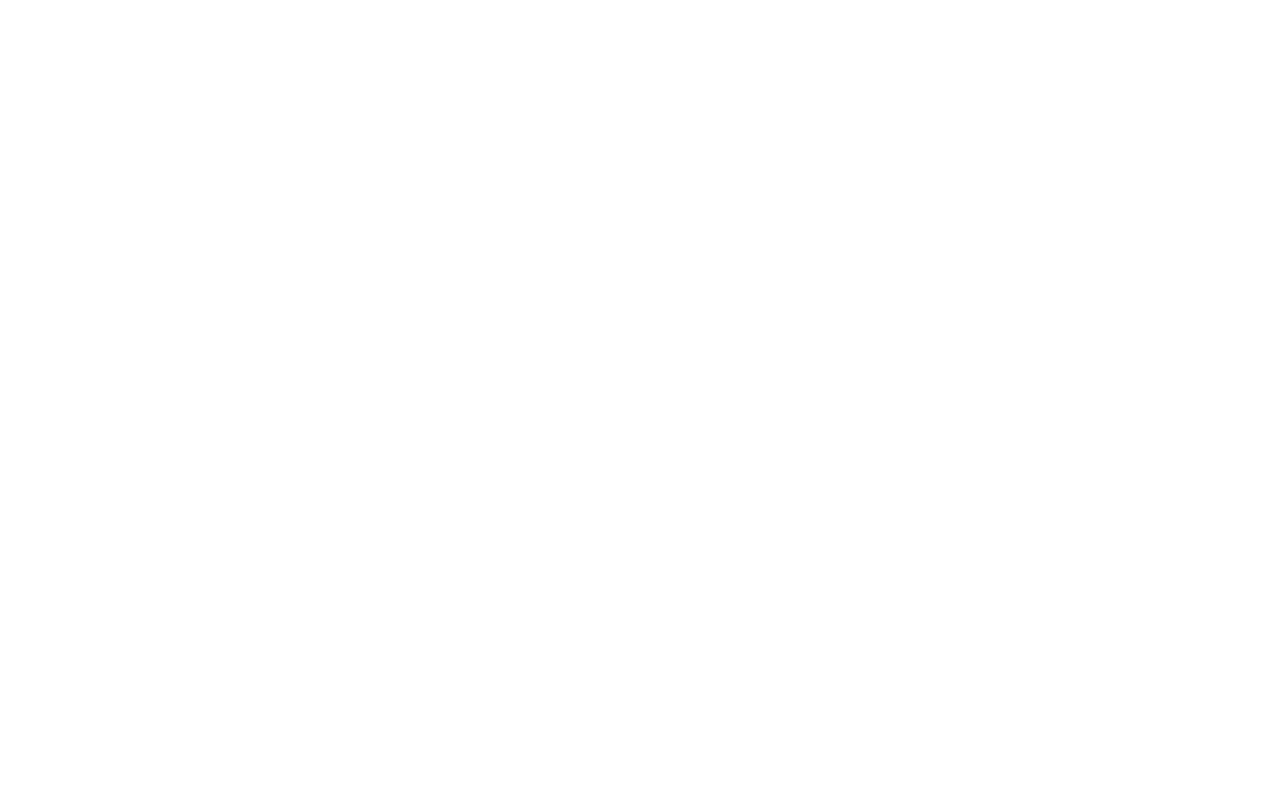
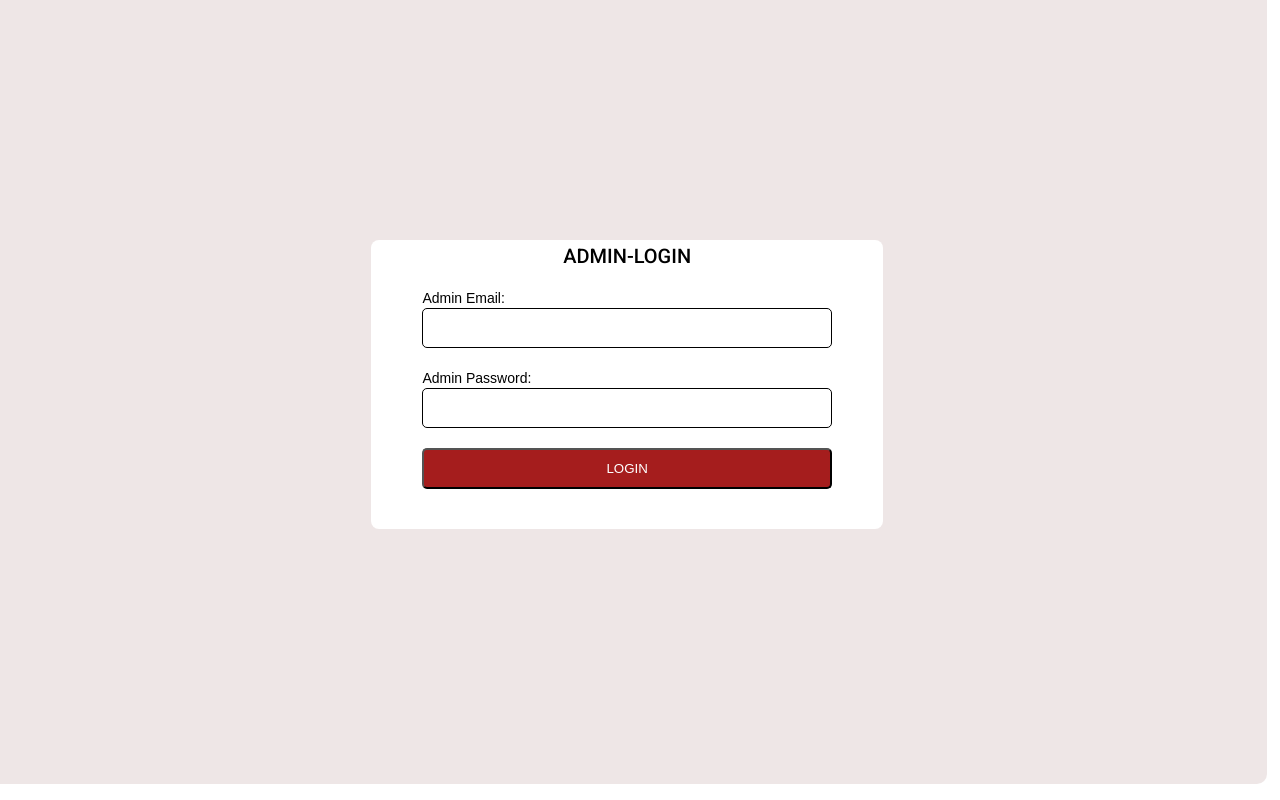
Before and after one commit to yogesh080/Bookstore, an Angular app: page /adminlogin in a window 1280 px wide. Before the commit this address led to /. Built offline with nearby package versions, Linux system fonts and the light colour scheme.

Commit message:
admin login done

```diff
--- a/src/app/app-routing.module.ts
+++ b/src/app/app-routing.module.ts
@@ -1,5 +1,6 @@
 import { NgModule } from '@angular/core';
 import { RouterModule, Routes } from '@angular/router';
+import { AdminLoginComponent } from './components/Admin/admin-login/admin-login.component';
 import { ForgetPasswordComponent } from './components/forget-password/forget-password.component';
 import { LoginComponent } from './components/login/login.component';
 import { RegistrationComponent } from './components/registration/registration.component';
@@ -9,7 +10,8 @@
   {path: 'registration', component:RegistrationComponent},
   {path:'login', component:LoginComponent},
   {path:'forgetpassword', component:ForgetPasswordComponent},
-  {path:'User/ResetPassword/:token', component:ResetPasswordComponent}
+  {path:'User/ResetPassword/:token', component:ResetPasswordComponent},
+  {path:'adminlogin', component:AdminLoginComponent}
 ];
 
 @NgModule({
--- a/src/app/app.module.ts
+++ b/src/app/app.module.ts
@@ -18,6 +18,7 @@
 import { BrowserAnimationsModule } from '@angular/platform-browser/animations';
 import { ForgetPasswordComponent } from './components/forget-password/forget-password.component';
 import { ResetPasswordComponent } from './components/reset-password/reset-password.component';
+import { AdminLoginComponent } from './components/Admin/admin-login/admin-login.component';
 
 @NgModule({
   declarations: [
@@ -25,7 +26,8 @@
     RegistrationComponent,
     LoginComponent,
     ForgetPasswordComponent,
-    ResetPasswordComponent
+    ResetPasswordComponent,
+    AdminLoginComponent
   ],
   imports: [
     BrowserModule,
--- /dev/null
+++ b/src/app/components/Admin/admin-login/admin-login.component.html
@@ -0,0 +1,25 @@
+<div class="main-component" fxLayoutAlign="center center">
+
+    <div class="form-container" fxLayout="row">
+        <div class="login-container">
+
+            <h2 fxLayoutAlign="space-around center" > ADMIN-LOGIN </h2>
+
+            <form action="" fxLayout="column" fxLayoutAlign="space-between" [formGroup]="AdminloginForm">
+
+                <label for="email">Admin Email:</label>
+                <input type="email" required formControlName="adminEmail" ><br>
+
+                <label for="password">Admin Password:</label>
+                <input type="password" formControlName="adminPassword" ><br>
+
+                <div class="example-button-row">
+                    <button class="login-primary" (click)="onSubmit()" >LOGIN</button>
+                </div>
+
+            </form><br><br>
+        </div>
+    </div>
+
+
+</div>
--- /dev/null
+++ b/src/app/components/Admin/admin-login/admin-login.component.scss
@@ -0,0 +1,57 @@
+.main-component {
+    // border: green 1px solid;
+
+    display: flex;
+    position: absolute;
+    top: 48%;
+    left: 49%;
+    transform: translate(-50%, -50%);
+    // border: 1px solid #e0d3d35d;
+    border-radius: 10px;
+    width: 100%;
+    background-color:#e0d3d38f;;
+
+    height: 100%;
+    // background: #fff;
+    font-family: "Google Sans", "Noto Sans Myanmar UI", arial, sans-serif;
+
+}
+
+
+input{
+    height: 36px;
+    border: solid 1px black;
+    border-radius: 5px 5px 5px 5px;
+
+}
+
+.heading{
+    width: 50%;
+    border: none;
+    background-color: #fff;
+
+}
+
+
+
+.login-container {
+    width: 80%;
+    margin-left: 10%;
+
+}
+
+.form-container{
+    // border: solid rgb(132, 22, 206) 2px;
+    width: 40%;
+    background-color: #fff;
+
+    border-radius: 8px 8px 8px 8px;
+}
+
+.login-primary{
+    width: 100%;
+    height: 41px;
+    color: #fff;
+    background-color: rgb(165, 29, 29);
+    border-radius: 5px 5px 5px 5px;
+}
--- /dev/null
+++ b/src/app/components/Admin/admin-login/admin-login.component.ts
@@ -0,0 +1,45 @@
+import { Component, OnInit } from '@angular/core';
+import { FormBuilder,FormGroup, Validators } from '@angular/forms';
+import { AdminServiceService } from 'src/app/services/adminServices/admin-service.service';
+
+@Component({
+  selector: 'app-admin-login',
+  templateUrl: './admin-login.component.html',
+  styleUrls: ['./admin-login.component.scss']
+})
+export class AdminLoginComponent implements OnInit {
+  AdminloginForm: FormGroup;
+  submitted = false;
+
+  constructor( private formBuilder: FormBuilder,private user: AdminServiceService) { }
+
+  ngOnInit() {
+    this.AdminloginForm = this.formBuilder.group({
+      adminEmail: ['', [Validators.required, Validators.email]],
+      adminPassword: ['', [Validators.required, Validators.minLength(6)]]
+    }
+    );
+  }
+
+  get f() { return this.AdminloginForm.controls; }
+
+  onSubmit() {
+    this.submitted = true;
+
+    // stop here if form is invalid
+    if (this.AdminloginForm.valid) {
+      let reqdata ={
+        AdminEmail: this.AdminloginForm.value.adminEmail,
+        AdminPassword: this.AdminloginForm.value.adminPassword
+      }
+      this.user.adminlogin(reqdata).subscribe((response:any) => {
+        console.log(response)
+
+      }, error => {
+        console.log(error)
+      }
+      )
+    }
+
+  }
+}
--- /dev/null
+++ b/src/app/services/adminServices/admin-service.service.ts
@@ -0,0 +1,30 @@
+import { HttpHeaders } from '@angular/common/http';
+import { Injectable } from '@angular/core';
+import { HttpServiceService } from '../httpServices/http-services.service';
+
+@Injectable({
+  providedIn: 'root'
+})
+export class AdminServiceService {
+
+  token:any;
+
+  constructor(private httpService: HttpServiceService) {
+    this.token = localStorage.getItem("token")
+  }
+
+  adminlogin(reqdata: any)
+  {
+    console.log(reqdata);
+
+    let header = {
+      headers:new HttpHeaders({
+        'Content-type':'application/json'
+      })
+    }
+    console.log(reqdata);
+
+    return this.httpService.postService('/Admin/Login', reqdata, false, header)
+
+  }
+}
```
Also changed, not shown: 2 other files (tests, documents, lock files or other folders).
